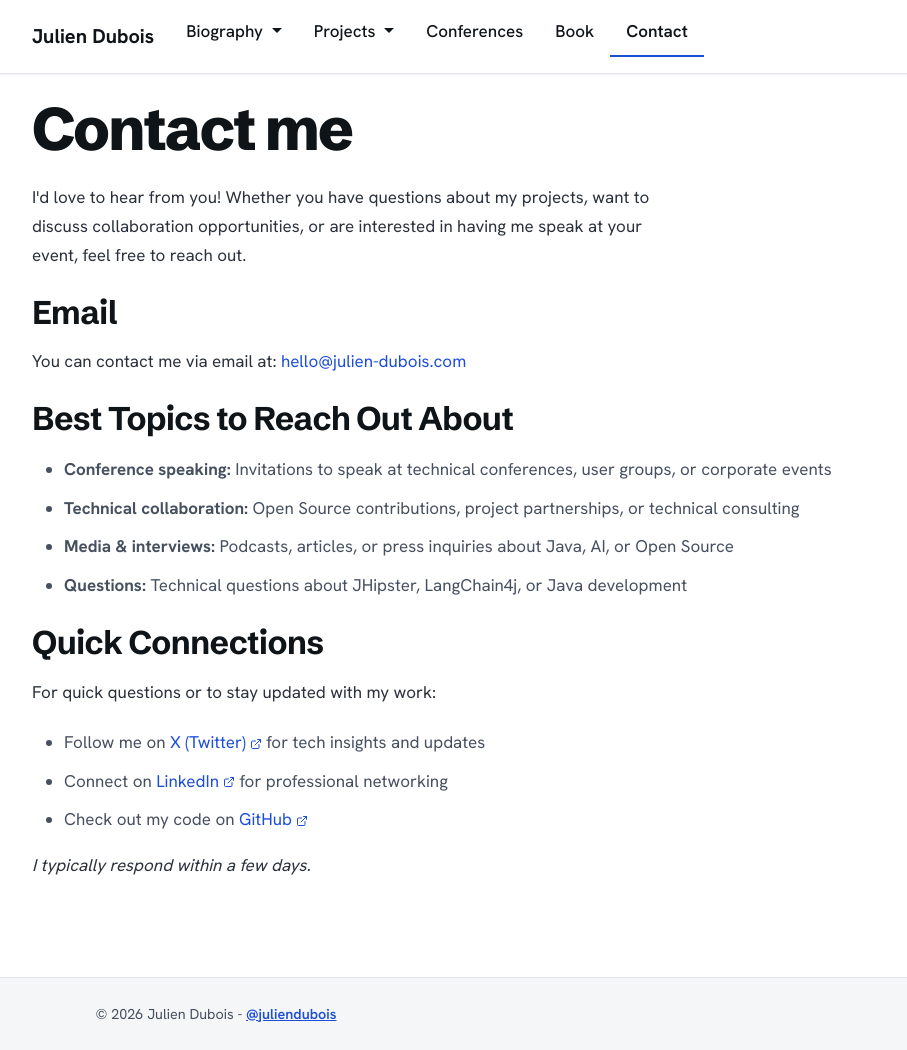
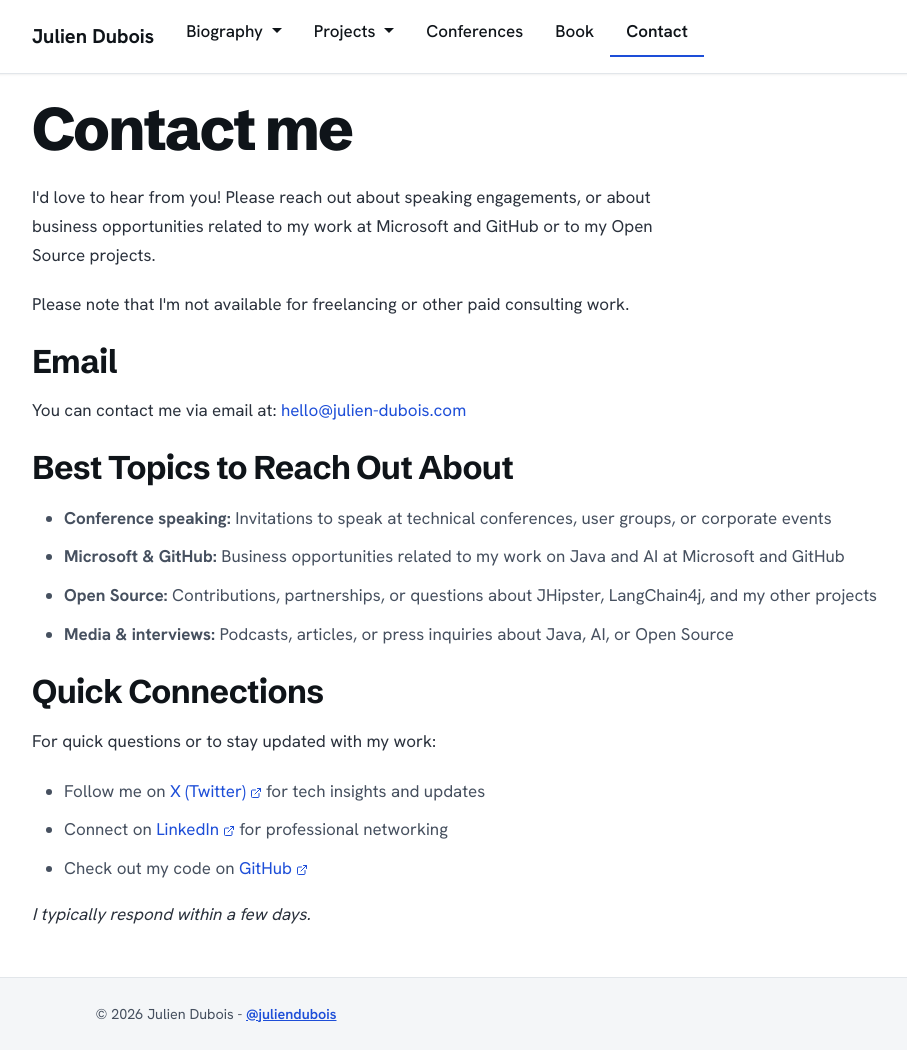
Before and after one commit to jdubois/jdubois.github.com, a Jekyll site: the page built from contact.html, in a window 1280 px wide and 1050 px high. Shown: the whole window, without its empty margins (58-965 px from the left). Built offline with Jekyll 4.4.1, drawn with Linux system fonts in a browser that asks for light colours.

Commit message:
Update title and scope contact page
- Home hero: "Principal Manager @ Microsoft" (was "Java DevRel @ Microsoft").
- Contact: scope inquiries to speaking and business opportunities tied to
  my work at Microsoft/GitHub or my Open Source projects; state I'm not
  available for freelancing or other paid consulting work.

Co-authored-by: Copilot <223556219+Copilot@users.noreply.github.com>

```diff
--- a/contact.html
+++ b/contact.html
@@ -7,7 +7,11 @@ title: Contact
     <h1>Contact me</h1>
 
     <p>
-        I'd love to hear from you! Whether you have questions about my projects, want to discuss collaboration opportunities, or are interested in having me speak at your event, feel free to reach out.
+        I'd love to hear from you! Please reach out about speaking engagements, or about business opportunities related to my work at Microsoft and GitHub or to my Open Source projects.
+    </p>
+
+    <p>
+        Please note that I'm not available for freelancing or other paid consulting work.
     </p>
 
     <h2>Email</h2>
@@ -18,9 +22,9 @@ title: Contact
     <h2>Best Topics to Reach Out About</h2>
     <ul>
         <li><strong>Conference speaking:</strong> Invitations to speak at technical conferences, user groups, or corporate events</li>
-        <li><strong>Technical collaboration:</strong> Open Source contributions, project partnerships, or technical consulting</li>
+        <li><strong>Microsoft &amp; GitHub:</strong> Business opportunities related to my work on Java and AI at Microsoft and GitHub</li>
+        <li><strong>Open Source:</strong> Contributions, partnerships, or questions about JHipster, LangChain4j, and my other projects</li>
         <li><strong>Media &amp; interviews:</strong> Podcasts, articles, or press inquiries about Java, AI, or Open Source</li>
-        <li><strong>Questions:</strong> Technical questions about JHipster, LangChain4j, or Java development</li>
     </ul>
 
     <h2>Quick Connections</h2>
--- a/index.html
+++ b/index.html
@@ -13,7 +13,7 @@ title: Julien Dubois
             <p class="hero-meta">
                 <span>Creator of JHipster</span>
                 <span>Java Champion</span>
-                <span>Java DevRel @ Microsoft</span>
+                <span>Principal Manager @ Microsoft</span>
             </p>
             <div class="hero-actions">
                 <a href="/bio" class="btn-ink">Read my bio</a>
```
